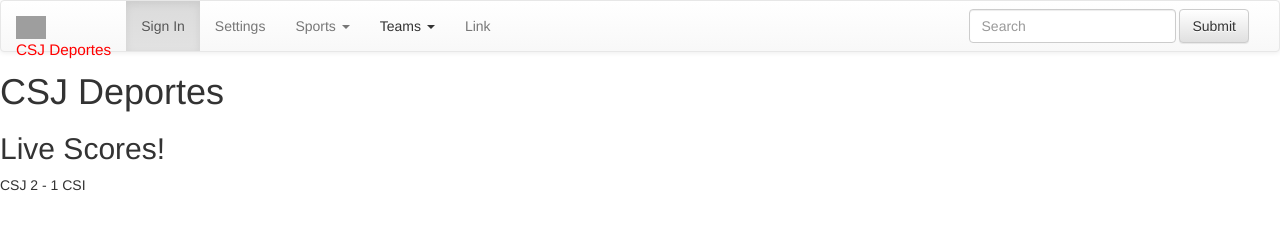
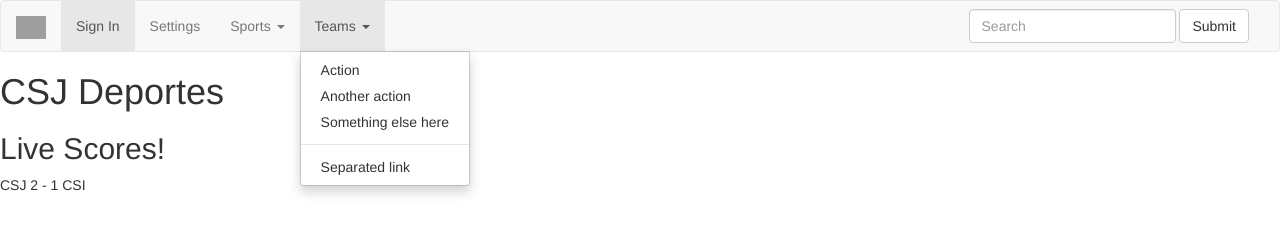
Before and after one commit to markbookk/CSJSportNews, a plain HTML site: page CSJSportNews-Pablo/main.html in a window 1280 px wide. Both pictures are taken after a click on the button "Teams". Drawn offline with nearby package versions, Linux system fonts and the light colour scheme; grey boxes are pictures that could not be loaded.

Commit message:
navbar changes

```diff
--- a/CSJSportNews-Pablo/main.html
+++ b/CSJSportNews-Pablo/main.html
@@ -1,32 +1,28 @@
 <!DOCTYPE html>
 <!-- Latest compiled and minified CSS -->
-<link rel="stylesheet" href="https://maxcdn.bootstrapcdn.com/bootstrap/3.3.7/css/bootstrap.min.css" integrity="sha384-BVYiiSIFeK1dGmJRAkycuHAHRg32OmUcww7on3RYdg4Va+PmSTsz/K68vbdEjh4u" crossorigin="anonymous">
-
-<!-- Optional theme -->
-<link rel="stylesheet" href="https://maxcdn.bootstrapcdn.com/bootstrap/3.3.7/css/bootstrap-theme.min.css" integrity="sha384-rHyoN1iRsVXV4nD0JutlnGaslCJuC7uwjduW9SVrLvRYooPp2bWYgmgJQIXwl/Sp" crossorigin="anonymous">
-
-<!-- Latest compiled and minified JavaScript -->
-<script src="https://maxcdn.bootstrapcdn.com/bootstrap/3.3.7/js/bootstrap.min.js" integrity="sha384-Tc5IQib027qvyjSMfHjOMaLkfuWVxZxUPnCJA7l2mCWNIpG9mGCD8wGNIcPD7Txa" crossorigin="anonymous"></script>
-
 <html lang="en">
 <head>
     <meta charset="UTF-8">
     <meta name="viewport" content="width=device-width, initial-scale=1">
+    <link rel="stylesheet" href="https://maxcdn.bootstrapcdn.com/bootstrap/3.3.7/css/bootstrap.min.css" integrity="sha384-BVYiiSIFeK1dGmJRAkycuHAHRg32OmUcww7on3RYdg4Va+PmSTsz/K68vbdEjh4u" crossorigin="anonymous">
+    <link rel="stylesheet" href="main.css">
+    <title>CSJ Deportes</title>
+</head>
 
-    <link rel="stylesheet" href="main.css">
-</body>
+<body>
 
   <nav class="navbar navbar-default">
     <div class="container-fluid">
 <!-- Brand and toggle get grouped for better mobile display -->
     <div class="navbar-header">
+
       <button type="button" class="navbar-toggle collapsed" data-toggle="collapse" data-target="#bs-example-navbar-collapse-1" aria-expanded="false">
     <span class="sr-only">Toggle navigation</span>
     <span class="icon-bar"></span>
     <span class="icon-bar"></span>
     <span class="icon-bar"></span>
   </button>
-  <a class="navbar-brand" href="#"><img alt="Brand" style="width: 30px" style="height: 50px" src="http://www.aabpr.org/multimedia/photos/B18B5D05-F971-9CDC-2AE4BD358C1E4DFD_lg.jpg"><p style="color:red"><small>CSJ Deportes</small></p></a>
+  <a class="navbar-brand" href="#"><img alt="Brand" style="width: 30px" style="height: 50px" src="http://www.aabpr.org/multimedia/photos/B18B5D05-F971-9CDC-2AE4BD358C1E4DFD_lg.jpg"></a>
 </div>
 
 <!-- Collect the nav links, forms, and other content for toggling -->
@@ -47,12 +43,12 @@
       </ul>
     </li>
   </ul>
+
   <ul class="nav navbar-nav navbar-left">
         <li class="dropdown">
           <a href="#" class="dropdown-toggle" data-toggle="dropdown" role="button" aria-haspopup="true" aria-expanded="false">Teams <span class="caret"></span></a>
-        <li><a href="#">Link</a></li>
           <ul class="dropdown-menu">
-        <li><a href="Voleiboll">http://www.csjpr.org/apps/pages/index.jsp?uREC_ID=530605&type=d&pREC_ID=1044231</a></li>
+            <li><a href="#">Action</a></li>
             <li><a href="#">Another action</a></li>
             <li><a href="#">Something else here</a></li>
             <li role="separator" class="divider"></li>
@@ -60,6 +56,7 @@
           </ul>
         </li>
       </ul>
+
   <form class="navbar-form navbar-right">
     <div class="form-group">
       <input type="text" class="form-control" placeholder="Search">
@@ -69,10 +66,7 @@
 </div><!-- /.navbar-collapse -->
 </div><!-- /.container-fluid -->
 </nav>
-</body>
-    <title> CSJ Deportes </title>
-</head>
-<body>
+
     <div>
         <h1>CSJ Deportes</h1>
     </div>
@@ -80,5 +74,9 @@
       <h2>Live Scores!</h2>
       <p>CSJ 2 - 1 CSI</p>
     </div>
+    <script src="https://code.jquery.com/jquery-3.1.1.js" integrity="sha256-16cdPddA6VdVInumRGo6IbivbERE8p7CQR3HzTBuELA=" crossorigin="anonymous"></script>
+    <script src="https://maxcdn.bootstrapcdn.com/bootstrap/3.3.7/js/bootstrap.min.js" integrity="sha384-Tc5IQib027qvyjSMfHjOMaLkfuWVxZxUPnCJA7l2mCWNIpG9mGCD8wGNIcPD7Txa" crossorigin="anonymous"></script>
+
+
 </body>
 </html>
```
Lines whose indentation alone changed are shown as unchanged.
